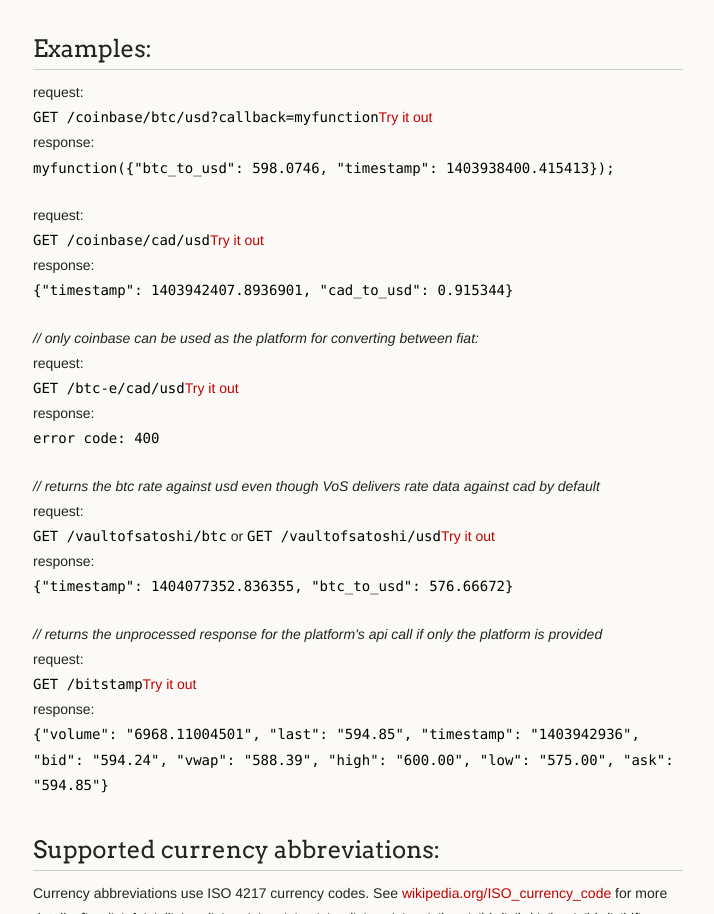
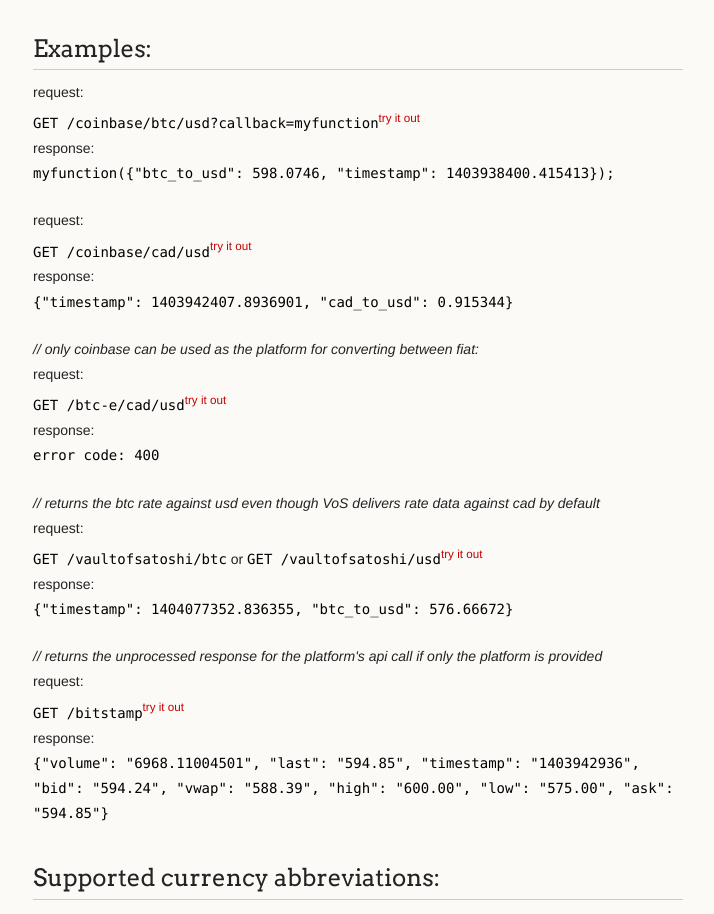
Before and after one commit to hmsimha/bitcoinp, a plain HTML site: page index.html in a window 1280 px wide. Shown: the part 1856-2770 px from the top of the page, without its empty margins (277-991 px from the left). Drawn offline with Linux system fonts and the light colour scheme.

Commit message:
changed style rule to make jekyll theme play nice with superscripts

```diff
--- a/index.html
+++ b/index.html
@@ -94,22 +94,22 @@ function convert(response)
 <h2>
 <a name="examples" class="anchor" href="#examples"><span class="octicon octicon-link"></span></a>Examples:</h2>
 
-<p>request:<br><code>GET /coinbase/btc/usd?callback=myfunction</code><a href="http://bitcoin-p.appspot.com/coinbase/btc/usd?callback=myfunction"><sup>Try it out</sup></a><br>
+<p>request:<br><code>GET /coinbase/btc/usd?callback=myfunction</code><a href="http://bitcoin-p.appspot.com/coinbase/btc/usd?callback=myfunction"><sup>try it out</sup></a><br>
 response:<br><code>myfunction({"btc_to_usd": 598.0746, "timestamp": 1403938400.415413});</code></p>
 
-<p>request:<br><code>GET /coinbase/cad/usd</code><a href="http://bitcoin-p.appspot.com/coinbase/cad/usd"><sup>Try it out</sup></a><br>
+<p>request:<br><code>GET /coinbase/cad/usd</code><a href="http://bitcoin-p.appspot.com/coinbase/cad/usd"><sup>try it out</sup></a><br>
 response:<br><code>{"timestamp": 1403942407.8936901, "cad_to_usd": 0.915344}</code></p>
 
 <p><em>// only coinbase can be used as the platform for converting between fiat:</em><br>
-request:<br><code>GET /btc-e/cad/usd</code><a href="http://bitcoin-p.appspot.com/btc-e/cad/usd"><sup>Try it out</sup></a><br>
+request:<br><code>GET /btc-e/cad/usd</code><a href="http://bitcoin-p.appspot.com/btc-e/cad/usd"><sup>try it out</sup></a><br>
 response:<br><code>error code: 400</code>  </p>
 
 <p><em>// returns the btc rate against usd even though VoS delivers rate data against cad by default</em><br>
-request:<br><code>GET /vaultofsatoshi/btc</code> or <code>GET /vaultofsatoshi/usd</code><a href="http://bitcoin-p.appspot.com/vaultofsatoshi/btc"><sup>Try it out</sup></a><br>
+request:<br><code>GET /vaultofsatoshi/btc</code> or <code>GET /vaultofsatoshi/usd</code><a href="http://bitcoin-p.appspot.com/vaultofsatoshi/btc"><sup>try it out</sup></a><br>
 response:<br><code>{"timestamp": 1404077352.836355, "btc_to_usd": 576.66672}</code></p>
 
 <p><em>// returns the unprocessed response for the platform's api call if only the platform is provided</em><br>
-request:<br><code>GET /bitstamp</code><a href="http://bitcoin-p.appspot.com/bitstamp"><sup>Try it out</sup></a><br>
+request:<br><code>GET /bitstamp</code><a href="http://bitcoin-p.appspot.com/bitstamp"><sup>try it out</sup></a><br>
 response:<br><code>{"volume": "6968.11004501", "last": "594.85", "timestamp": "1403942936", "bid": "594.24", "vwap": "588.39", "high": "600.00", "low": "575.00", "ask": "594.85"}</code></p>
 
 <h2>
--- a/stylesheets/styles.css
+++ b/stylesheets/styles.css
@@ -6,7 +6,7 @@ html, body, div, span, applet, object, iframe,
 h1, h2, h3, h4, h5, h6, p, blockquote, pre,
 a, abbr, acronym, address, big, cite, code,
 del, dfn, em, img, ins, kbd, q, s, samp,
-small, strike, strong, sub, sup, tt, var,
+small, strike, strong, sub, tt, var,
 b, u, i, center,
 dl, dt, dd, ol, ul, li,
 fieldset, form, label, legend,
```
